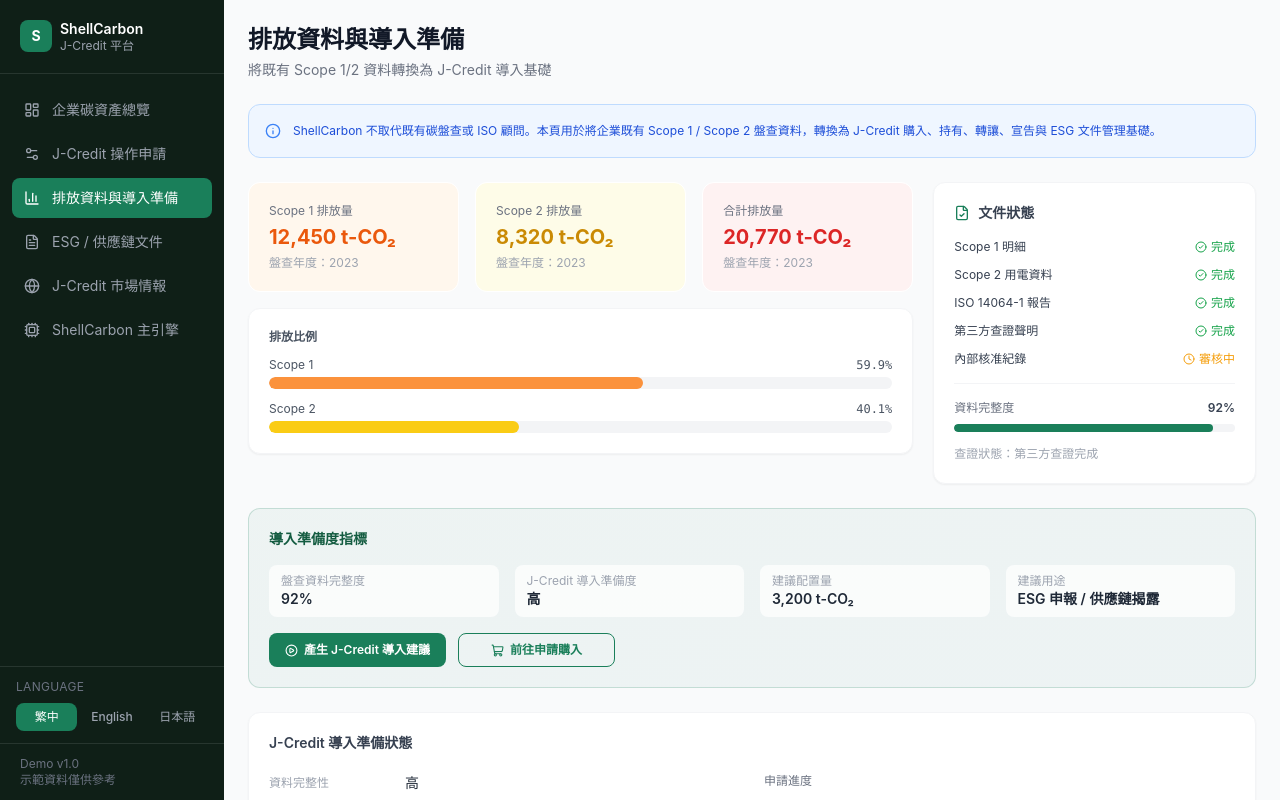
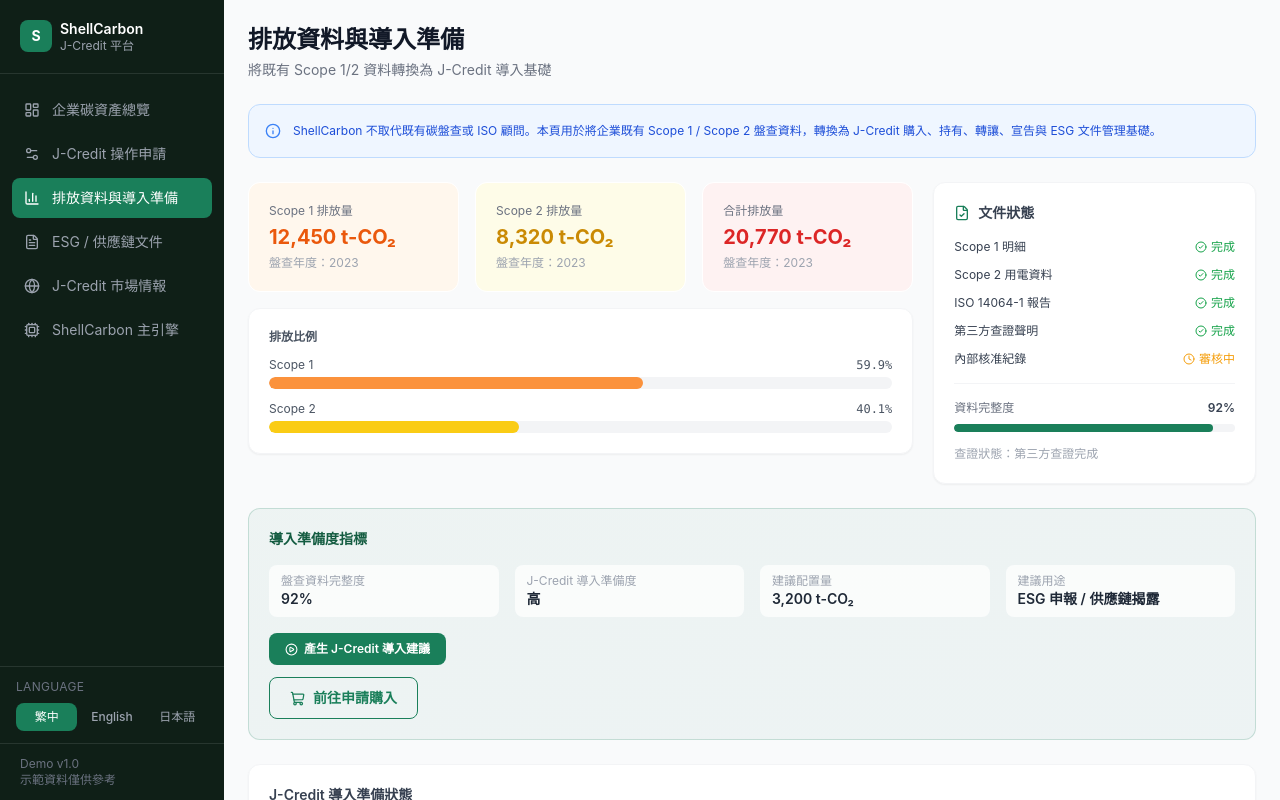
Before and after one commit to dalcen09/shellcarbon, a React (Vite) app: page /scope in a window 1280 px wide. Built offline with nearby package versions, Linux system fonts and the light colour scheme.

Commit message:
style(p3): stack 前往申請購入 below generate button; increase to text-sm
https://claude.ai/code/session_01HEP8qGKvrmn67HL7r9SpSD

```diff
--- a/src/pages/Page3Scope.tsx
+++ b/src/pages/Page3Scope.tsx
@@ -138,12 +138,12 @@ export default function Page3Scope() {
             </div>
           ))}
         </div>
-        <div className="flex flex-wrap gap-3">
-          <button className="flex items-center gap-1.5 px-4 py-2 bg-shell-green text-white text-xs font-semibold rounded-lg hover:bg-shell-green-dark">
+        <div className="flex flex-col gap-3">
+          <button className="flex items-center gap-1.5 px-4 py-2 bg-shell-green text-white text-xs font-semibold rounded-lg hover:bg-shell-green-dark self-start">
             <PlayCircle size={13} /> {t('p3.ctaGenerate')}
           </button>
-          <button className="flex items-center gap-1.5 px-8 py-2 border border-shell-green text-shell-green text-xs font-semibold rounded-lg hover:bg-shell-green/5">
-            <ShoppingCart size={13} /> {t('p3.ctaBuy')}
+          <button className="flex items-center gap-2 px-5 py-2.5 border border-shell-green text-shell-green text-sm font-semibold rounded-lg hover:bg-shell-green/5 self-start">
+            <ShoppingCart size={15} /> {t('p3.ctaBuy')}
           </button>
         </div>
       </div>
```
